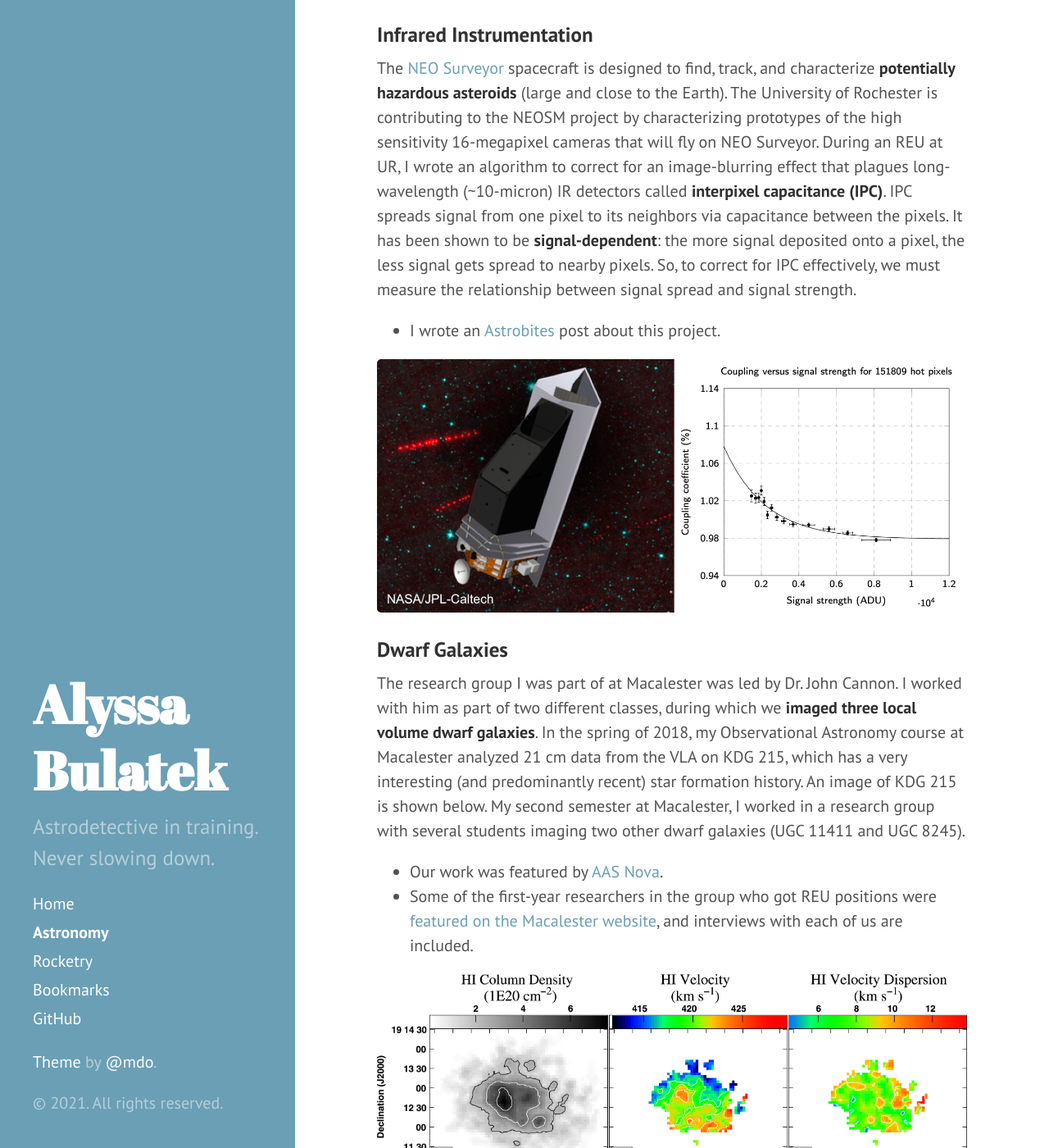
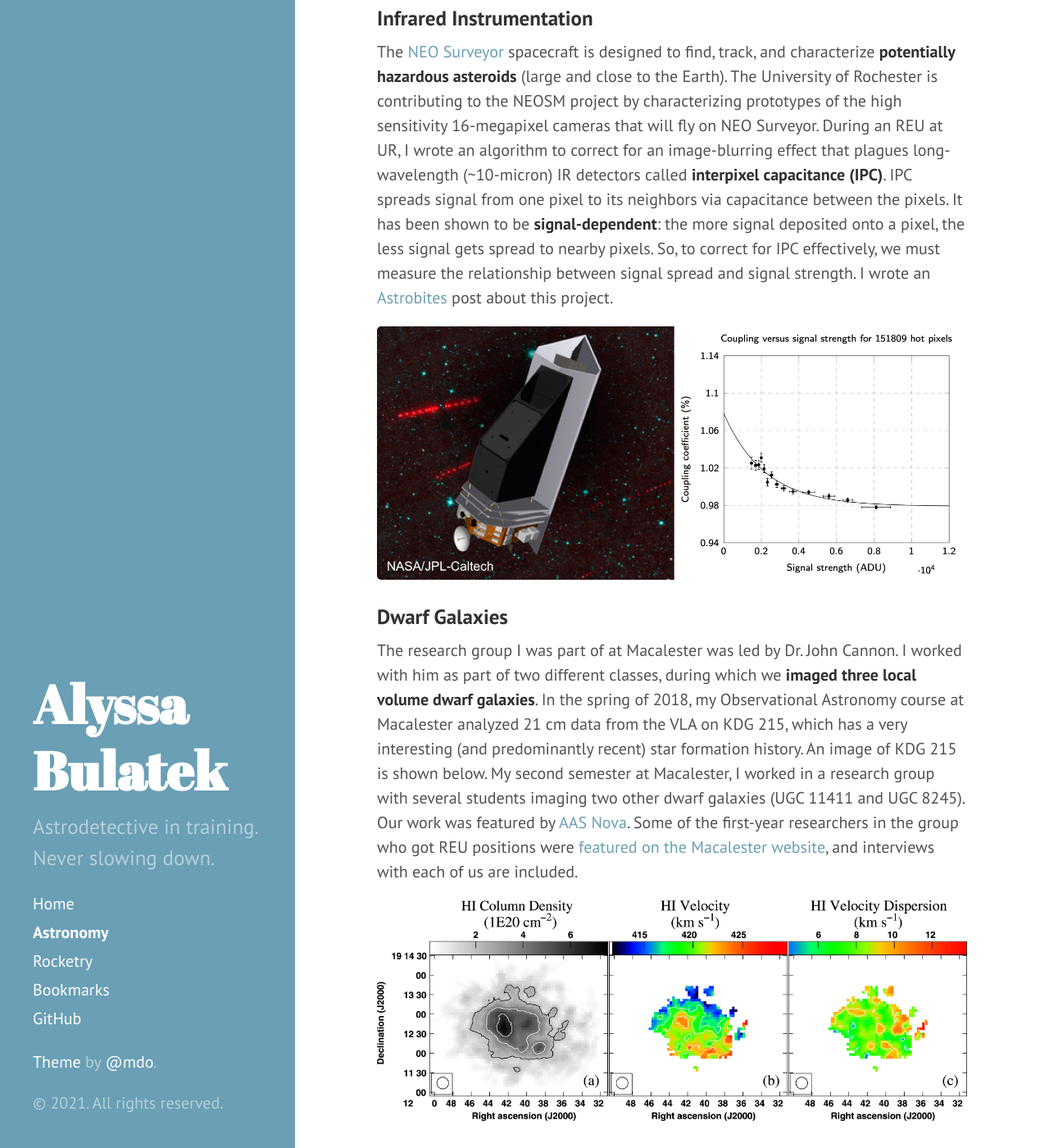
Before and after one commit to abulatek/abulatek.github.io, a Jekyll site: the page built from 01astronomy.md, in a window 1280 px wide and 1400 px high, scrolled down 1054 px. Shown: the whole window at 82% size. Built offline with Jekyll 4.4.1, drawn with Linux system fonts in a browser that asks for light colours; some of the changed text lies outside the part shown.

```diff
--- a/01astronomy.md
+++ b/01astronomy.md
@@ -12,8 +12,7 @@ I am thankful to have had several opportunities to do super cool research in ast
 
 ### Radio Instrumentation
 
-The [Green Bank Telescope](https://greenbankobservatory.org/science/telescopes/gbt/) is currently being used in [NANOGrav](http://nanograv.org/)'s search for gravitational waves by acting as a **stopwatch for pulsars**. Pulsars are rapidly-rotating neutron stars that emit regular radio pulses. Gravitational waves passing between the Earth and the pulsar will change their apparent pulse period. Green Bank Observatory is designing an **ultra-wideband (6:1)** radio receiver that can make simultaneous wideband observations of pulsars to precisely measure their signal timing. I calculated the predicted efficiency of the receiver and calculated waveguide mode excitation in the receiver to try to diagnose a dip in efficiency at a certain frequency.
-- Here's a [video](https://www.youtube.com/watch?v=Zfygjjy-36U) featuring me talking a little about my summer in Green Bank.
+The [Green Bank Telescope](https://greenbankobservatory.org/science/telescopes/gbt/) is currently being used in [NANOGrav](http://nanograv.org/)'s search for gravitational waves by acting as a **stopwatch for pulsars**. Pulsars are rapidly-rotating neutron stars that emit regular radio pulses. Gravitational waves passing between the Earth and the pulsar will change their apparent pulse period. Green Bank Observatory is designing an **ultra-wideband (6:1)** radio receiver that can make simultaneous wideband observations of pulsars to precisely measure their signal timing. I calculated the predicted efficiency of the receiver and calculated waveguide mode excitation in the receiver to try to diagnose a dip in efficiency at a certain frequency. Here's a [video](https://www.youtube.com/watch?v=Zfygjjy-36U) featuring me talking a little about my summer in Green Bank.
 
 <p align="center">
   <img src="https://abulatek.github.io/resources/radio_inst_header.jpg" width="100%" alt="The Green Bank Telescope at left, with a not-to-scale model image of the ultra-wideband feed horn at right."/>
@@ -21,8 +20,7 @@ The [Green Bank Telescope](https://greenbankobservatory.org/science/telescopes/g
 
 ### Infrared Instrumentation
 
-The [NEO Surveyor](https://uanews.arizona.edu/story/uarizona-looks-toward-work-nasa-s-potential-asteroidhunting-space-telescope) spacecraft is designed to find, track, and characterize **potentially hazardous asteroids** (large and close to the Earth). The University of Rochester is contributing to the NEOSM project by characterizing prototypes of the high sensitivity 16-megapixel cameras that will fly on NEO Surveyor. During an REU at UR, I wrote an algorithm to correct for an image-blurring effect that plagues long-wavelength (~10-micron) IR detectors called **interpixel capacitance (IPC)**. IPC spreads signal from one pixel to its neighbors via capacitance between the pixels. It has been shown to be **signal-dependent**: the more signal deposited onto a pixel, the less signal gets spread to nearby pixels. So, to correct for IPC effectively, we must measure the relationship between signal spread and signal strength.
-- I wrote an [Astrobites](https://astrobites.org/2018/11/05/ur-interpixel-capacitance/) post about this project.
+The [NEO Surveyor](https://uanews.arizona.edu/story/uarizona-looks-toward-work-nasa-s-potential-asteroidhunting-space-telescope) spacecraft is designed to find, track, and characterize **potentially hazardous asteroids** (large and close to the Earth). The University of Rochester is contributing to the NEOSM project by characterizing prototypes of the high sensitivity 16-megapixel cameras that will fly on NEO Surveyor. During an REU at UR, I wrote an algorithm to correct for an image-blurring effect that plagues long-wavelength (~10-micron) IR detectors called **interpixel capacitance (IPC)**. IPC spreads signal from one pixel to its neighbors via capacitance between the pixels. It has been shown to be **signal-dependent**: the more signal deposited onto a pixel, the less signal gets spread to nearby pixels. So, to correct for IPC effectively, we must measure the relationship between signal spread and signal strength. I wrote an [Astrobites](https://astrobites.org/2018/11/05/ur-interpixel-capacitance/) post about this project.
 
 <p align="center">
   <img src="https://abulatek.github.io/resources/ir_inst_header.png" width="100%" alt="The NEO Surveyor Spacecraft at left, with a plot showing the relationship between interpixel coupling and signal strength at right."/>
@@ -30,9 +28,7 @@ The [NEO Surveyor](https://uanews.arizona.edu/story/uarizona-looks-toward-work-n
 
 ### Dwarf Galaxies
 
-The research group I was part of at Macalester was led by Dr. John Cannon. I worked with him as part of two different classes, during which we **imaged three local volume dwarf galaxies**. In the spring of 2018, my Observational Astronomy course at Macalester analyzed 21 cm data from the VLA on KDG 215, which has a very interesting (and predominantly recent) star formation history. An image of KDG 215 is shown below. My second semester at Macalester, I worked in a research group with several students imaging two other dwarf galaxies (UGC 11411 and UGC 8245).
-- Our work was featured by [AAS Nova](https://aasnova.org/2017/10/11/exploring-our-low-mass-neighbors/).
-- Some of the first-year researchers in the group who got REU positions were [featured on the Macalester website](https://www.macalester.edu/news/2017/08/first-year-firecrackers/), and interviews with each of us are included.
+The research group I was part of at Macalester was led by Dr. John Cannon. I worked with him as part of two different classes, during which we **imaged three local volume dwarf galaxies**. In the spring of 2018, my Observational Astronomy course at Macalester analyzed 21 cm data from the VLA on KDG 215, which has a very interesting (and predominantly recent) star formation history. An image of KDG 215 is shown below. My second semester at Macalester, I worked in a research group with several students imaging two other dwarf galaxies (UGC 11411 and UGC 8245). Our work was featured by [AAS Nova](https://aasnova.org/2017/10/11/exploring-our-low-mass-neighbors/). Some of the first-year researchers in the group who got REU positions were [featured on the Macalester website](https://www.macalester.edu/news/2017/08/first-year-firecrackers/), and interviews with each of us are included.
 
 <p align="center">
   <img src="https://abulatek.github.io/resources/galaxy_header.jpg" width="100%" alt="A series of HI images of KDG 215. The HI column density map of the dwarf galaxy at left, the line-of-sight velocity of the HI at center, and the velocity dispersion of the HI at right."/>
```
